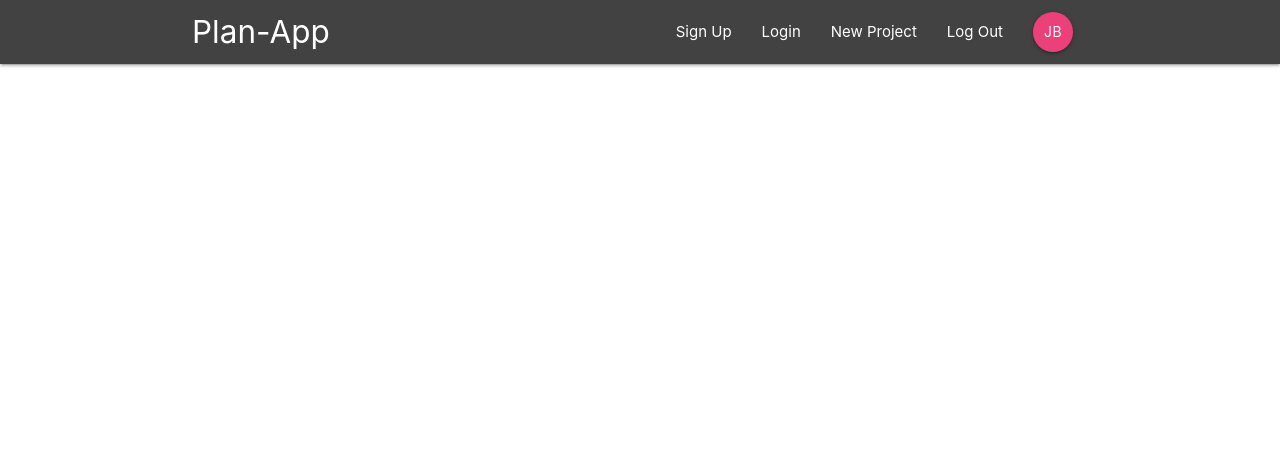
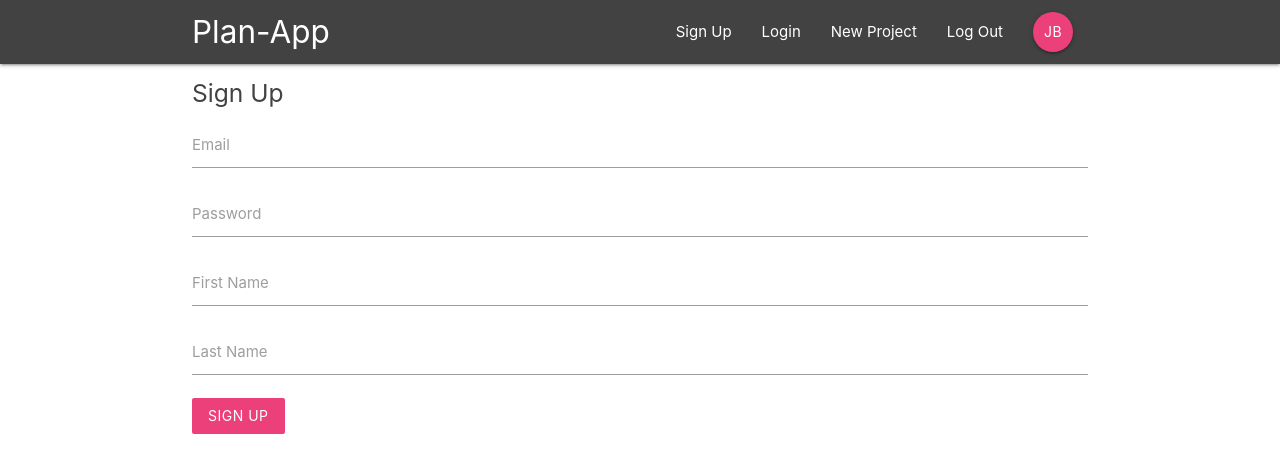
Before and after one commit to jonahBerlyne/plan-app, a React (Create React App) app: page /signup in a window 1280 px wide. Shown: the top 472 px of the page. Built offline with nearby package versions, Linux system fonts and the light colour scheme.

Commit message:
1227pm 2/2/22 added signin and signup components

```diff
--- a/public/index.html
+++ b/public/index.html
@@ -9,5 +9,6 @@
   </head>
   <body>
     <div id="root"></div>
+    <script src="https://cdnjs.cloudflare.com/ajax/libs/materialize/1.0.0/js/materialize.min.js"></script>
   </body>
 </html>
--- a/src/App.js
+++ b/src/App.js
@@ -3,6 +3,8 @@
 import NavBar from './Components/Layout/NavBar';
 import Dashboard from './Components/Dashboard/Dashboard';
 import ProjectDetails from './Components/Projects/ProjectDetails';
+import SignIn from './Components/Auth/SignIn';
+import SignUp from './Components/Auth/SignUp';
 
 export default function App() {
   return (
@@ -12,6 +14,8 @@
         <Routes>
           <Route exact path="/" element={<Dashboard/>}/>
           <Route path="/project/:id" element={<ProjectDetails/>}/>
+          <Route path="/signin" element={<SignIn/>} />
+          <Route path="/signup" element={<SignUp/>} />
         </Routes>
       </div>
     </Router>
--- a/src/Components/Auth/SignIn.js
+++ b/src/Components/Auth/SignIn.js
@@ -0,0 +1,42 @@
+import React, { useState } from 'react';
+
+export default function SignIn() {
+
+ const initialState = {
+  email: '',
+  password: ''
+ }
+ const [state, setState] = useState(initialState);
+
+ const handleChange = e => {
+  e.preventDefault();
+  setState({
+   ...state,
+   [e.target.id]: e.target.value
+  });
+ }
+
+ const handleSubmit = e => {
+  e.preventDefault();
+  console.log(state);
+ }
+
+ return (
+  <div className='container'>
+   <form onSubmit={handleSubmit} className='white'>
+    <h5 className='grey-text text-darken-3'>Sign In</h5>
+    <div className='input-field'>
+     <label htmlFor='email'>Email</label>
+     <input type="email" id="email" onChange={handleChange}/>
+    </div>
+    <div className='input-field'>
+     <label htmlFor='password'>Password</label>
+     <input type="password" id="password" onChange={handleChange}/>
+    </div>
+    <div className='input-field'>
+     <button className='btn pink lighten-1 z-depth-0'>Login</button>
+    </div>
+   </form>
+  </div>
+ );
+}
--- a/src/Components/Auth/SignUp.js
+++ b/src/Components/Auth/SignUp.js
@@ -0,0 +1,52 @@
+import React, { useState } from 'react';
+
+export default function SignUp() {
+
+ const initialState = {
+  email: '',
+  password: '',
+  firstName: '',
+  lastName: ''
+ }
+ const [state, setState] = useState(initialState);
+
+ const handleChange = e => {
+  e.preventDefault();
+  setState({
+   ...state,
+   [e.target.id]: e.target.value
+  });
+ }
+
+ const handleSubmit = e => {
+  e.preventDefault();
+  console.log(state);
+ }
+
+ return (
+  <div className='container'>
+   <form onSubmit={handleSubmit} className='white'>
+    <h5 className='grey-text text-darken-3'>Sign Up</h5>
+    <div className='input-field'>
+     <label htmlFor='email'>Email</label>
+     <input type="email" id="email" onChange={handleChange}/>
+    </div>
+    <div className='input-field'>
+     <label htmlFor='password'>Password</label>
+     <input type="password" id="password" onChange={handleChange}/>
+    </div>
+    <div className='input-field'>
+     <label htmlFor='firstName'>First Name</label>
+     <input type="text" id="firstName" onChange={handleChange}/>
+    </div>
+    <div className='input-field'>
+     <label htmlFor='lastName'>Last Name</label>
+     <input type="text" id="lastName" onChange={handleChange}/>
+    </div>
+    <div className='input-field'>
+     <button className='btn pink lighten-1 z-depth-0'>Sign Up</button>
+    </div>
+   </form>
+  </div>
+ );
+}
```
